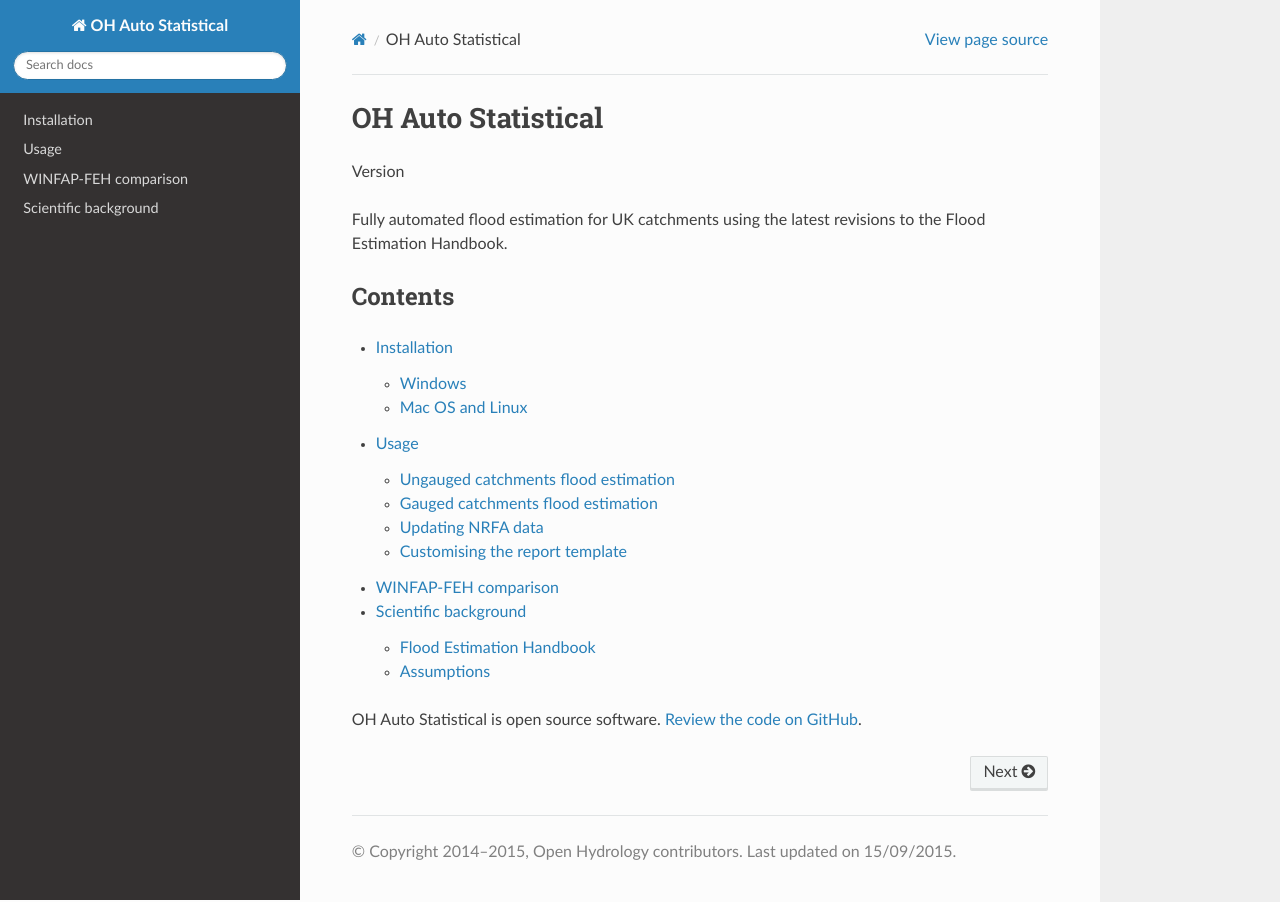
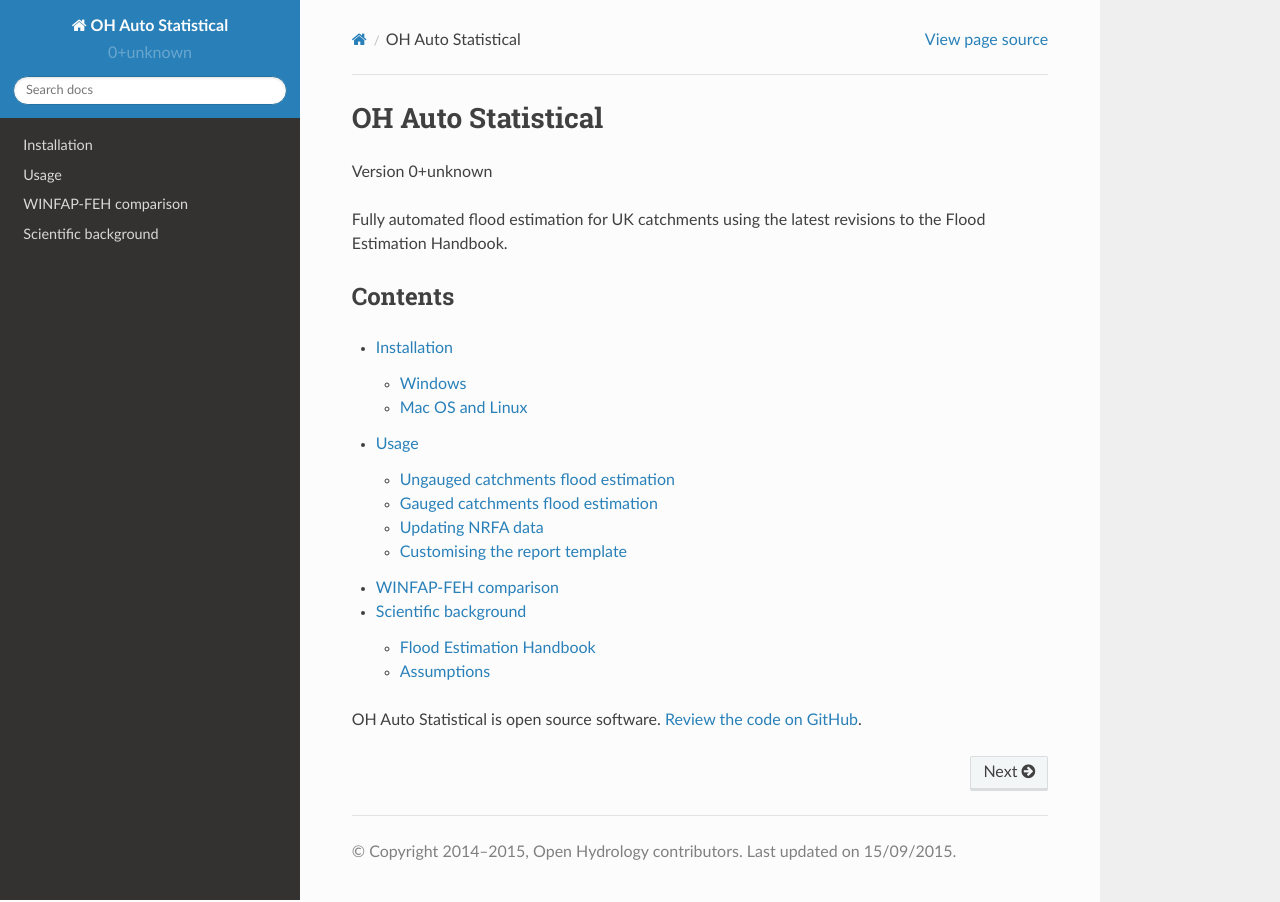
Before and after one commit to OpenHydrology/OH-Auto-Statistical, a Sphinx documentation site: the page built from docs/source/index.rst, in a window 1280 px wide. Built offline with Sphinx 7.4.7 and the Read the Docs theme 2.0.0, drawn with Linux system fonts in a browser that asks for light colours; part of the change alters nothing that is shown.

```diff
--- a/docs/source/conf.py
+++ b/docs/source/conf.py
@@ -10,9 +10,8 @@ autodoc_mock_imports = [
     'scipy', 'scipy.misc', 'scipy.stats', 'scipy.stats._continuous_distns', 'scipy.special',
     'floodestimation'
 ]
-sys.path.insert(0, os.path.abspath('..'))
-sys.path.insert(0, os.path.abspath('../..'))
-sys.path.insert(0, os.path.abspath('../../autostatistical'))
+print('working dir: ' + os.getcwd())
+os.chdir('../..')
 print('working dir: ' + os.getcwd())
 print('sys argv[0]: ' + sys.argv[0])
 
@@ -28,14 +27,12 @@ master_doc = 'index'
 project = 'OH Auto Statistical'
 copyright = '2014‒{}, Open Hydrology contributors'.format(date.today().year)
 
-#sys.path.insert(0, '../') # to get the versioneer module
-
-import imp
-fp, pathname, description = imp.find_module('versioneer')
-print(pathname)
-versioneer = imp.load_module('versioneer', fp, pathname, description)
-del imp
-
+# import imp
+# fp, pathname, description = imp.find_module('versioneer')
+# print(pathname)
+# versioneer = imp.load_module('versioneer', fp, pathname, description)
+# del imp
+import versioneer
 release = versioneer.get_version()
 version = '.'.join(release.split('.')[:2])
 pygments_style = 'sphinx'
```
